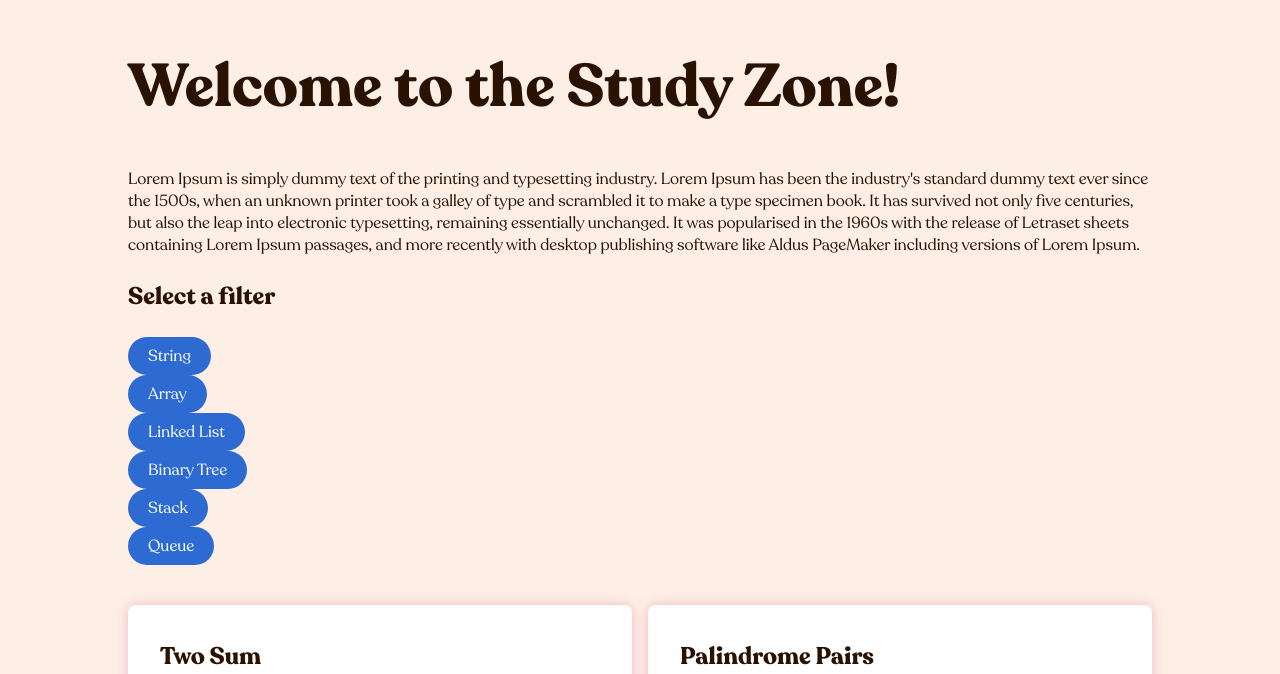
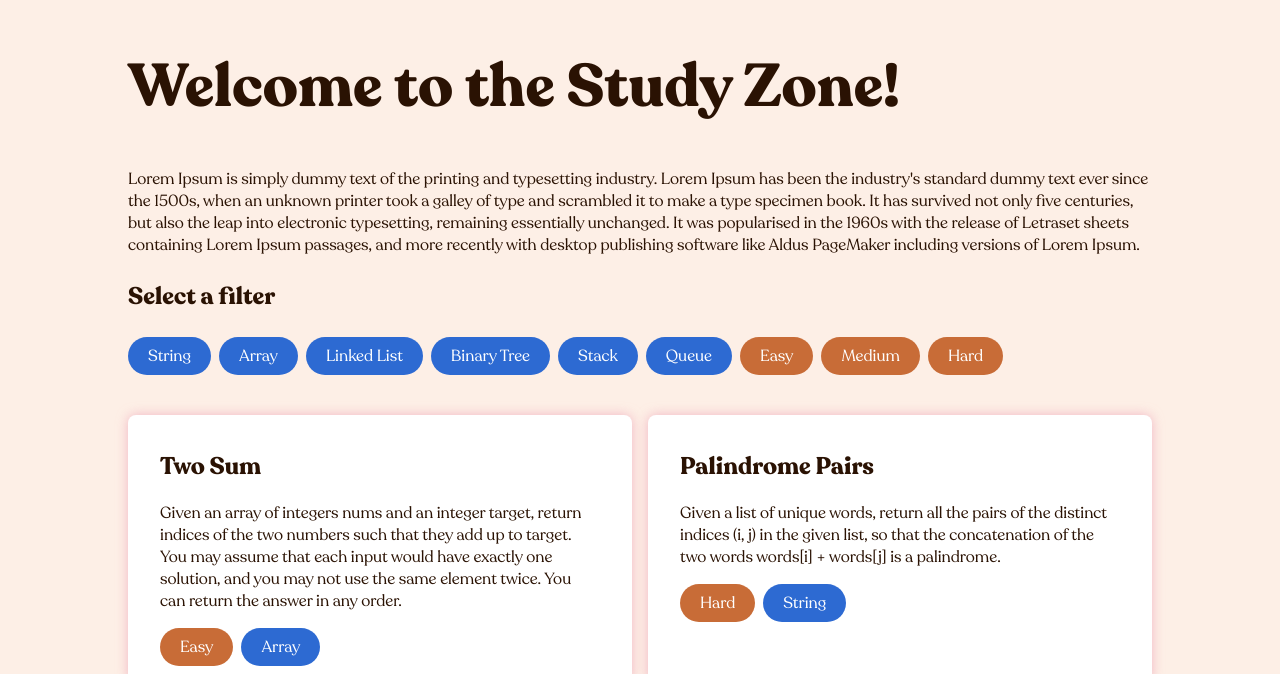
Before and after one commit to isabelxklee/the-study-zone, a React (Create React App) app: page / in a window 1280 px wide. Shown: the part 122-796 px from the top of the page. Built offline with nearby package versions, Linux system fonts and the light colour scheme.

Commit message:
updated filter styling

```diff
--- a/src/components/Filter.jsx
+++ b/src/components/Filter.jsx
@@ -1,16 +1,25 @@
 import React from "react";
 import * as Global from "../styles";
-import { categories } from "../data";
+import { categories, difficultyLevels } from "../data";
 
 const Filter = () => {
   return (
     <div>
       <Global.H3>Select a filter</Global.H3>
-      {categories
-        ? categories.map((category) => (
-            <Global.Tag key={category}>{category}</Global.Tag>
-          ))
-        : false}
+      <Global.TagsContainer>
+        {categories
+          ? categories.map((category) => (
+              <Global.Tag key={category}>{category}</Global.Tag>
+            ))
+          : false}
+        {difficultyLevels
+          ? difficultyLevels.map((level) => (
+              <Global.Tag primary key={level}>
+                {level}
+              </Global.Tag>
+            ))
+          : false}
+      </Global.TagsContainer>
     </div>
   );
 };
```
